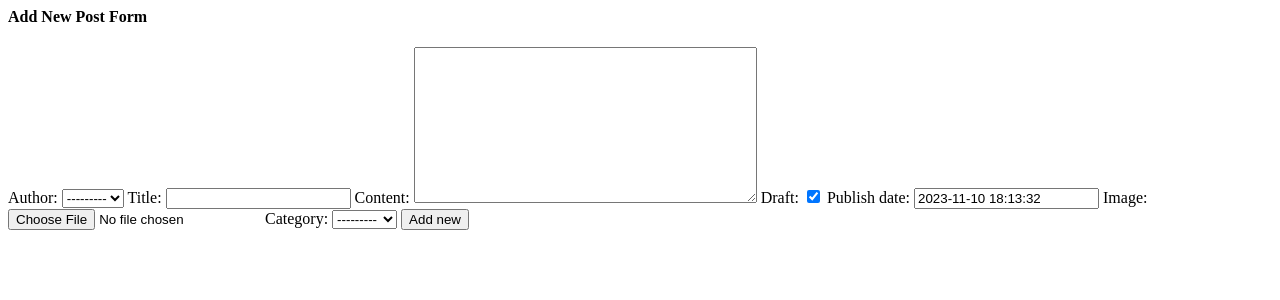
After one commit to mohsenAlsayegh/DJBlog, a Django app: page /posts/new in a window 1280 px wide. The commit adds this page. Shown: the top 300 px of the page. Run offline with Django 4.2, Linux system fonts and the light colour scheme; data comes from the database, SQL or seed files in the repository; both versions use the stored data as it was after the commit; parts of the project's set-up code (start-up, migrations or seed data) failed here and were passed over.

Commit message:
add new post fbv

```diff
--- a/posts/admin.py
+++ b/posts/admin.py
@@ -1,12 +1,13 @@
 from django.contrib import admin
-
+from django_summernote.admin import SummernoteModelAdmin
 from .models import Post , Category , Comment
 
 
-class ProductAdmin(admin.ModelAdmin):
+class ProductAdmin(SummernoteModelAdmin):
     list_display = ['title','category','draft']
     list_filter = ['draft','tags','category']
     search_fields = ['title','tags']
+    summernote_fields = ['content',]
 
 
 admin.site.register(Post,ProductAdmin)
--- /dev/null
+++ b/posts/forms.py
@@ -0,0 +1,8 @@
+from django import forms
+from .models import Post
+
+
+class PostForm(forms.ModelForm):
+    class Meta:
+        model = Post
+        fields = '__all__'
--- /dev/null
+++ b/posts/templates/posts/new.html
@@ -0,0 +1,8 @@
+<h4> Add New Post Form </h4>
+
+
+<form method="post" enctype="multipart/form-data">
+    {% csrf_token %}
+    {{form}}
+    <input type="submit" value="Add new">
+</form>
--- a/posts/templates/posts/post_detail.html
+++ b/posts/templates/posts/post_detail.html
@@ -5,3 +5,7 @@
 <p>{{post.category}}</p>
 
 <img src="{{post.image.url}}" alt="">
+
+<p>
+    {{post.content|safe}}
+</p>
--- a/posts/templates/posts/post_list.html
+++ b/posts/templates/posts/post_list.html
@@ -3,11 +3,11 @@
 
 <h4> Blog </h4>
 <ul>
-{% for post in mohsen %}
+{% for post in object_list %}
 
-   <li> {{post}} - {{post.author}} - {{post.publish_date}} </li>
+   {% comment %} <li> {{post}} </li> {% endcomment %}
 
-   <li> <a href="/posts/{{post.id}}">{{post}}</a></li>
+   <li> <a href="/posts/{{ post.id }}">{{ post }}</a></li>
 
     {% endfor %}
 </ul>
--- a/posts/views.py
+++ b/posts/views.py
@@ -1,6 +1,6 @@
 from django.shortcuts import render
 from .models import Post
-
+from .forms import PostForm
 # Create your views here.
 
 def post_list(request):
@@ -18,3 +18,28 @@ def post_detail(request,post_id):
     }
 
     return render(request, 'posts/post_detail.html',context)
+
+def create_post(request):
+    if request.method  == 'POST':
+        form = PostForm(request.POST,request.FILES)
+        if form.is_valid():
+            form.save()
+    else:
+        form =PostForm()
+
+    form = PostForm()
+    return render(request, 'posts/new.html', {'form':form})
+
+
+
+
+
+
+
+from django.views.generic import ListView, DetailView
+
+class Postlist(ListView):
+    model = Post
+
+class PostDetail(DetailView):
+    model = Post
--- a/project1/settings.py
+++ b/project1/settings.py
@@ -41,6 +41,7 @@ INSTALLED_APPS = [
     'posts',
     'django_extensions',
     'taggit',
+    'django_summernote',
 
 
 ]
--- a/project1/urls.py
+++ b/project1/urls.py
@@ -15,15 +15,19 @@ Including another URLconf
     2. Add a URL to urlpatterns:  path('blog/', include('blog.urls'))
 """
 from django.contrib import admin
-from django.urls import path
+from django.urls import path , include
 from django.conf import settings
 from django.conf.urls.static import static
-from posts.views import post_list , post_detail
+from posts.views import post_list , post_detail , Postlist , PostDetail,create_post
+
 
 urlpatterns = [
     path('admin/', admin.site.urls),
-    path('posts/',post_list),
-    path('posts/<int:post_id>', post_detail),
+    path('posts/', Postlist.as_view()),
+    path('posts/<int:pk>', PostDetail.as_view()),
+    path('summernote/', include('django_summernote.urls')),
+    path('posts/new',create_post),
+
 ]
 urlpatterns += static(settings.STATIC_URL, document_root=settings.STATIC_ROOT)
 urlpatterns += static(settings.MEDIA_URL, document_root=settings.MEDIA_ROOT)
```
Also changed, not shown: db.sqlite3, media/django-summernote/2023-11-10/4fcd7659-1906-4381-bf1c-bc47048ffd39.png (added), media/post/Screenshot_2023-11-10_at_9.24.57PM.png (added), media/post/Screenshot_2023-11-18_at_12.40.49PM.png (added).
